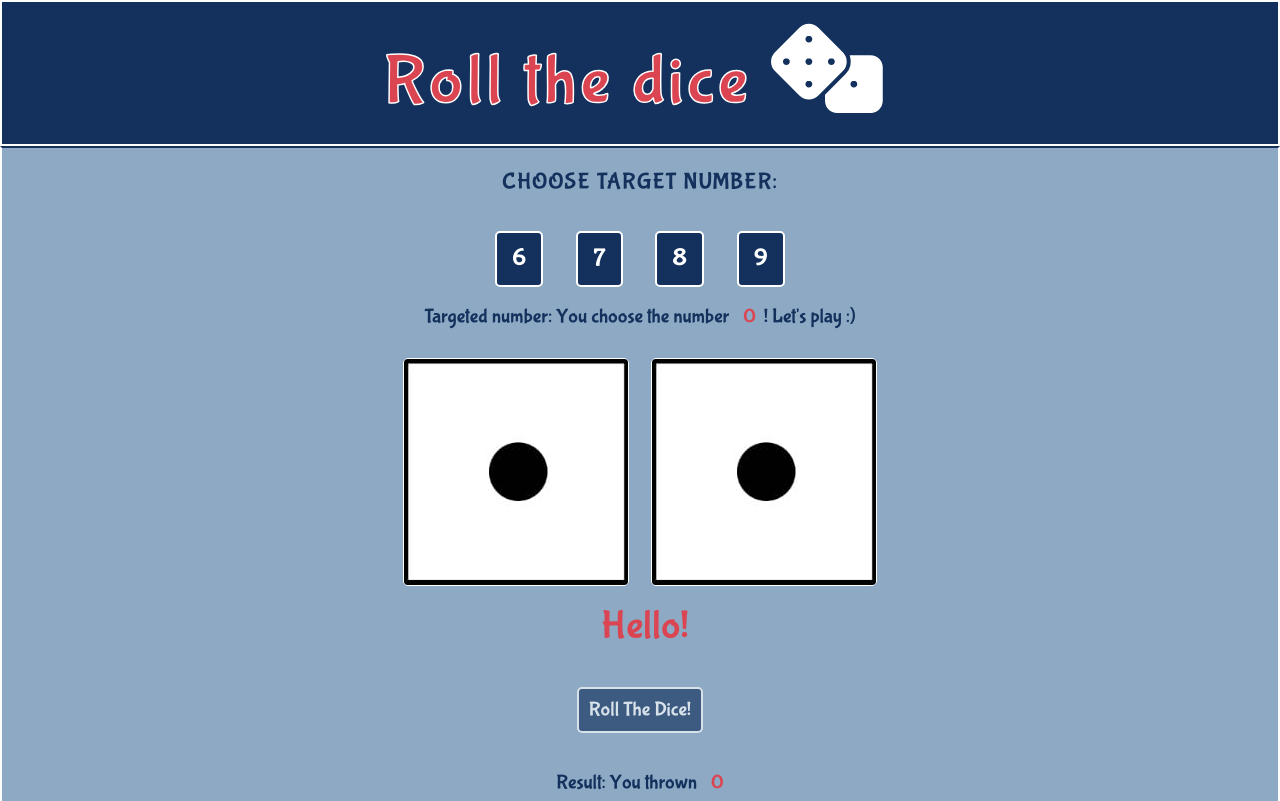
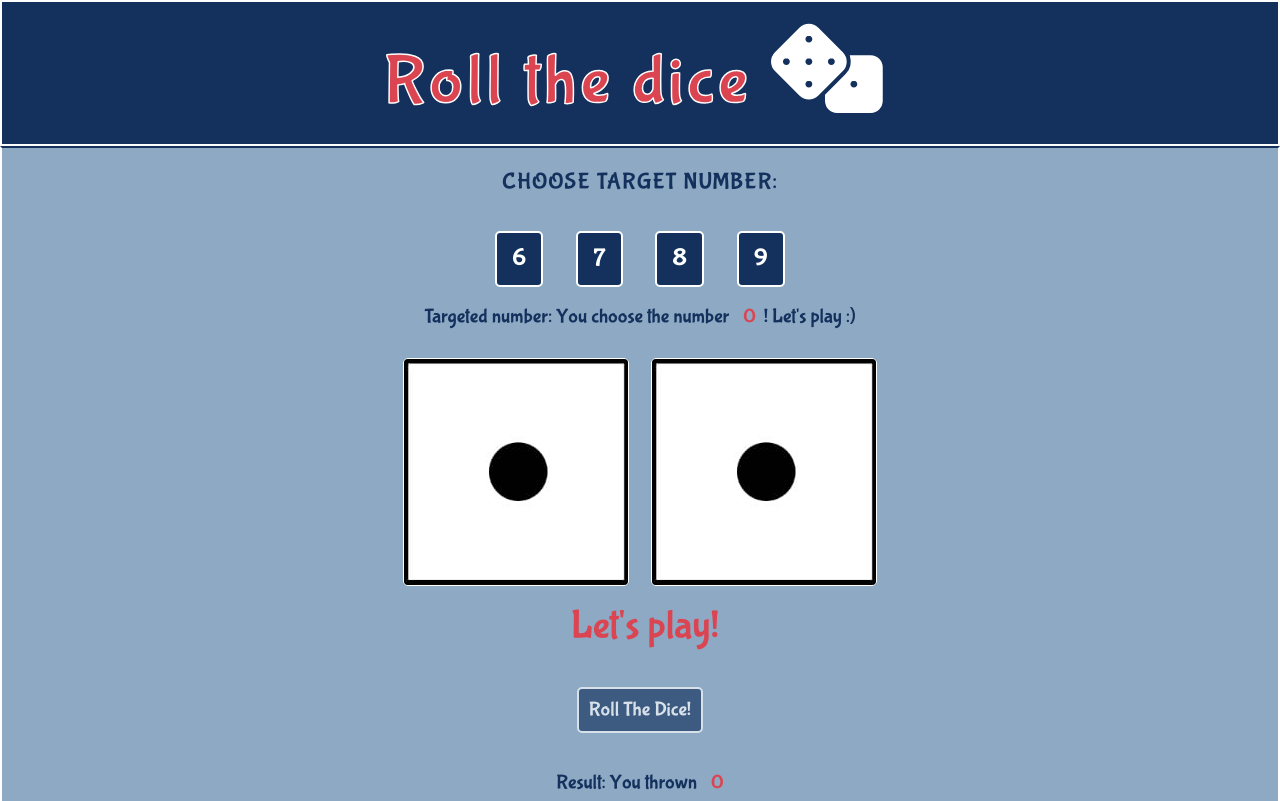
Before and after one commit to Balkaneros91/roll-the-dice, a plain HTML site: page index.html in a window 1280 px wide. Shown: the top 801 px of the page. Drawn offline with nearby package versions, Linux system fonts and the light colour scheme; a web font is replaced by a local one.

```diff
--- a/assets/css/style.css
+++ b/assets/css/style.css
@@ -100,6 +100,10 @@
 
 /* shake animation */
 
+
+
+
+
 /* result area */
 .result-area {
     border-bottom: 2px solid #13315C;
@@ -145,6 +149,7 @@
 }
 
 /* media queries */
+
 @media (width <= 360px) {
 
     h1 {
--- a/index.html
+++ b/index.html
@@ -39,7 +39,7 @@
             </div>
 
             <div class="message">
-                <p><span class="win-lose-message" id="message">Hello!</span></p>
+                <p><span class="win-lose-message" id="message">Let's play!</span></p>
             </div>
 
             <div>
```
Also changed, not shown: 1 other file.
